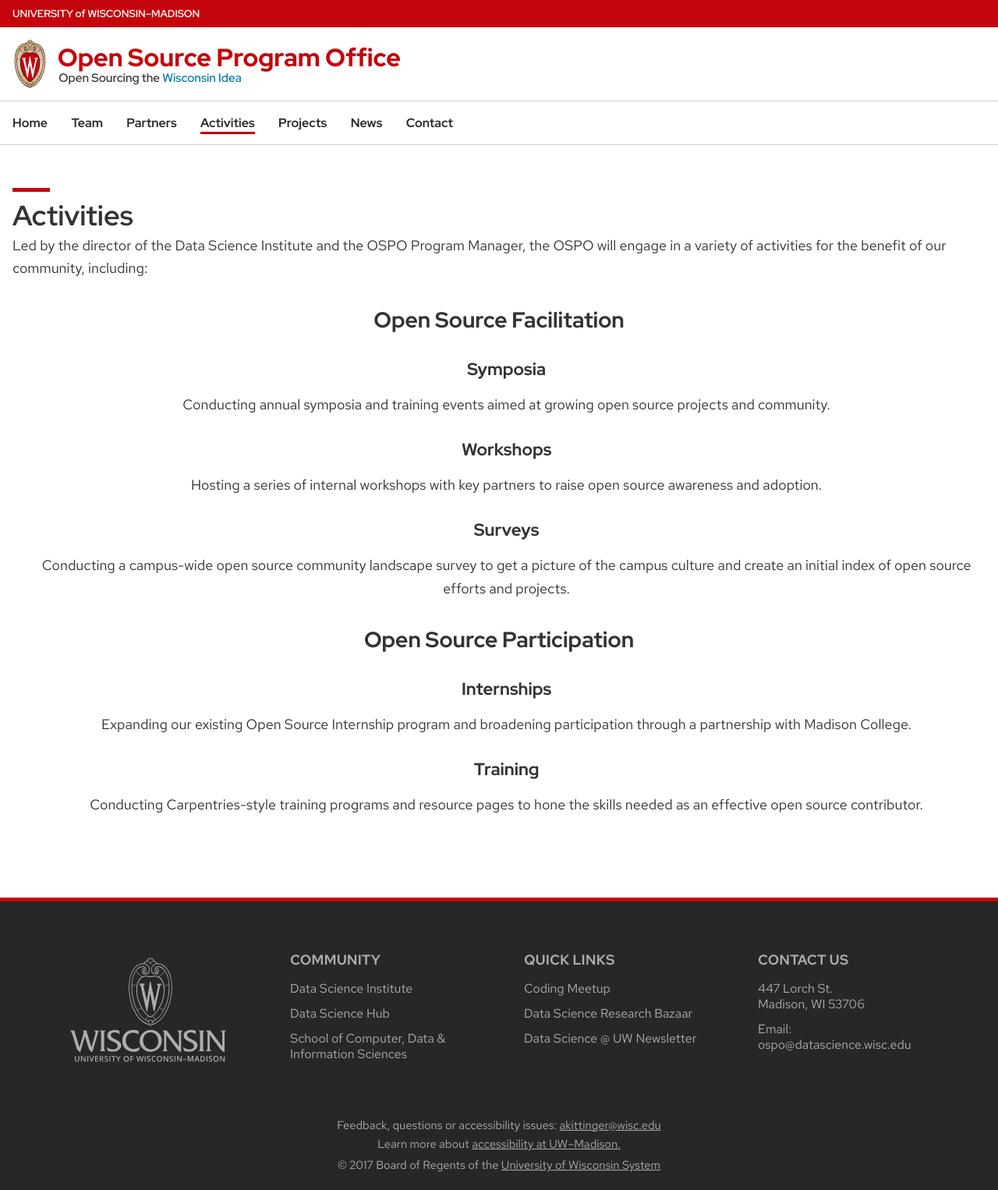
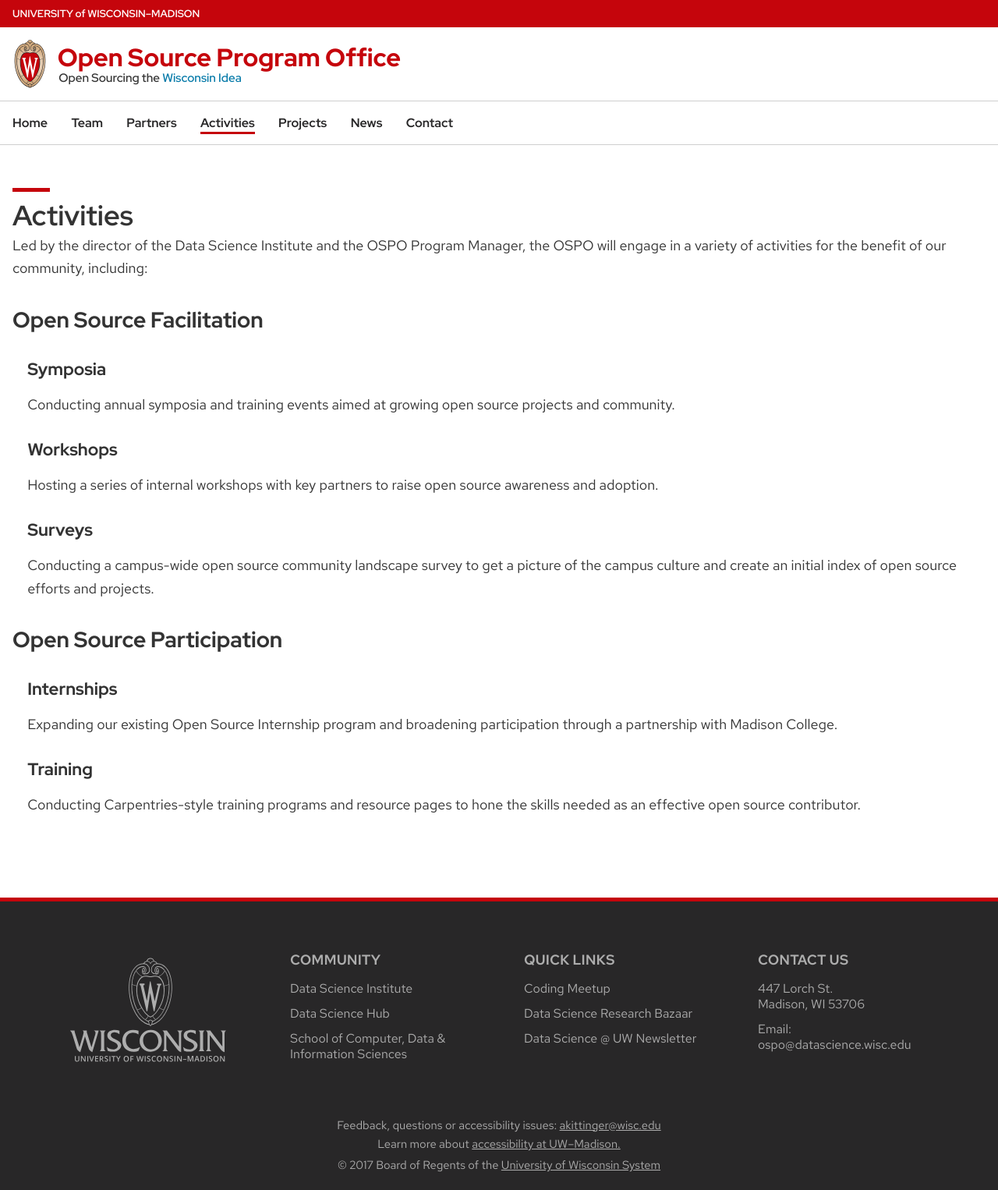
Before and after one commit to UW-Madison-DSI/ospo.wisc.edu-version-1.0, a Jekyll site: the page built from activities.html, in a window 1280 px wide. Shown: the whole page at 78% size. Built offline with Jekyll 4.4.1, drawn with Linux system fonts in a browser that asks for light colours; some web fonts are replaced.

Commit message:
Changed activities to left aligned and added a bit of space after form label icons.

```diff
--- a/_sass/main.scss
+++ b/_sass/main.scss
@@ -35,6 +35,10 @@
     border-radius: 25px;
 }
 
+label i {
+    margin-right: 5px;
+}
+
 /*
 body {
     margin: 0;
--- a/activities.html
+++ b/activities.html
@@ -18,35 +18,35 @@
 	<h1 class="uw-mini-bar">Activities</h1>
 <p>Led by the director of the Data Science Institute and the OSPO Program Manager, the OSPO will engage in a variety of activities for the benefit of our community, including:</p>
 
-<h2 class="text-center">Open Source Facilitation</h2>
+<h2>Open Source Facilitation</h2>
 <ul>
 	<li>
-		<h3 class="text-center">Symposia</h3>
-		<p class="text-center">Conducting annual symposia and training events aimed at growing open source projects and community. </p>
+		<h3>Symposia</h3>
+		<p>Conducting annual symposia and training events aimed at growing open source projects and community. </p>
 	</li>
 
 	<li>
-		<h3 class="text-center">Workshops</h3>
-		<p class="text-center">Hosting a series of internal workshops with key partners to raise open source awareness and adoption.</p>
+		<h3>Workshops</h3>
+		<p>Hosting a series of internal workshops with key partners to raise open source awareness and adoption.</p>
 	</li>
 
 	<li>
-		<h3 class="text-center">Surveys</h3>
-		<p class="text-center">Conducting a campus-wide open source community landscape survey to get a picture of the campus culture and create an initial index of open source efforts and projects. </p>
+		<h3>Surveys</h3>
+		<p>Conducting a campus-wide open source community landscape survey to get a picture of the campus culture and create an initial index of open source efforts and projects. </p>
 	</li>
 </ul>
 
-<h2 class="text-center">Open Source Participation</h2>
+<h2>Open Source Participation</h2>
 
 <ul>
 	<li>
-		<h3 class="text-center">Internships</h3>
-		<p class="text-center">Expanding our existing Open Source Internship program and broadening participation through a partnership with Madison College. </p>
+		<h3>Internships</h3>
+		<p>Expanding our existing Open Source Internship program and broadening participation through a partnership with Madison College. </p>
 	</li>
 
 	<li>
-		<h3 class="text-center">Training</h3>
-		<p class="text-center">Conducting Carpentries-style training programs and resource pages to hone the skills needed as an effective open source contributor.</p>
+		<h3>Training</h3>
+		<p>Conducting Carpentries-style training programs and resource pages to hone the skills needed as an effective open source contributor.</p>
 	</li>
 </ul>
 </body>
```
Also changed, not shown: 4 other files.
